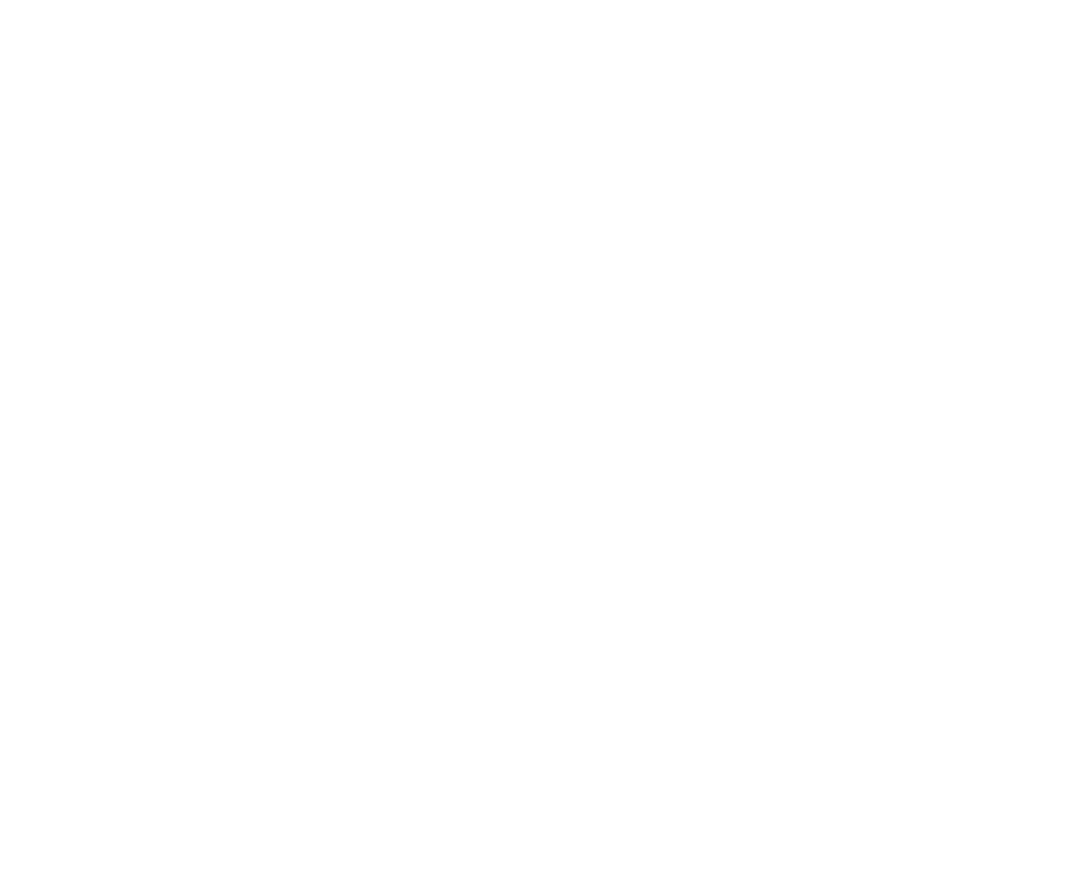
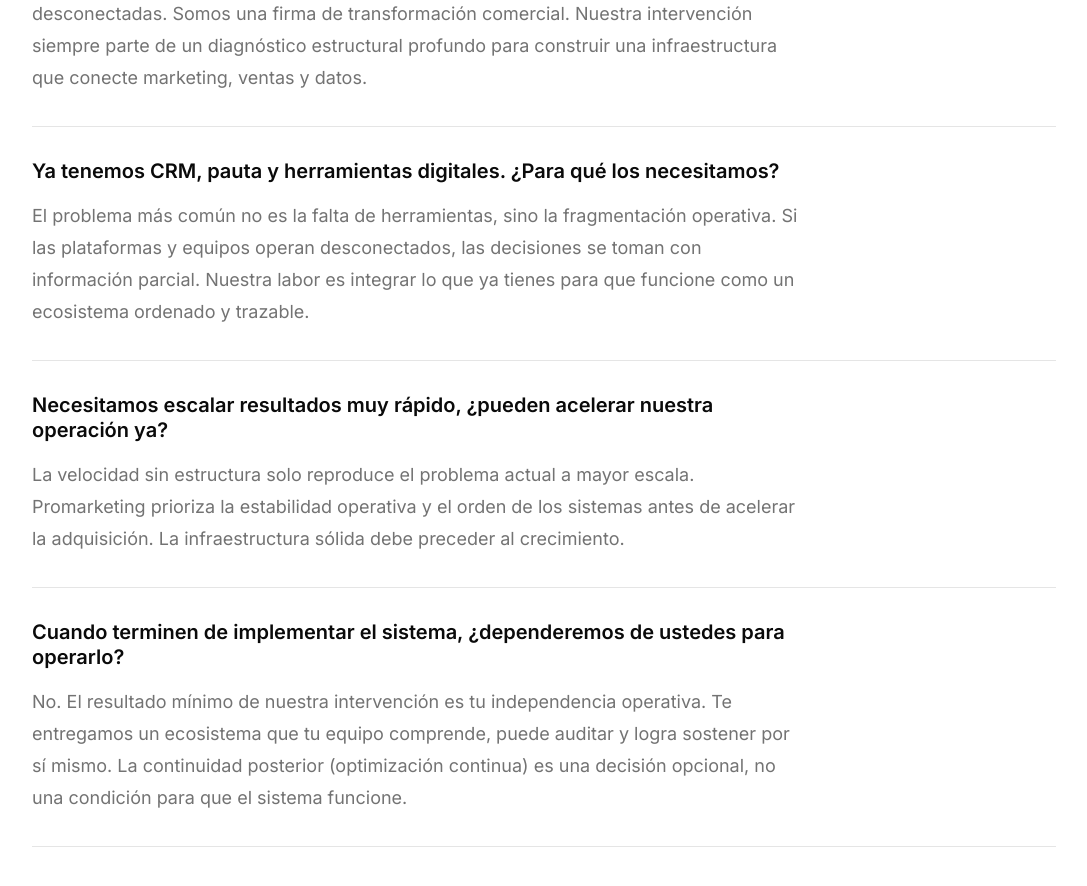
Before and after one commit to Promarketing2026/web, a Next.js app: page / in a window 1280 px wide. Shown: the part 4260-5146 px from the top of the page, without its empty margins (96-1183 px from the left). Before the commit the page ends 4024 px from the top, so only its background shows below. Built offline with nearby package versions, Linux system fonts and the light colour scheme.

Commit message:
Crear sección FAQ

```diff
--- a/app/page.tsx
+++ b/app/page.tsx
@@ -1,4 +1,5 @@
 import { Education } from "@/components/education";
+import { Faq } from "@/components/faq";
 import { Hero } from "@/components/hero";
 import { Problem } from "@/components/problem";
 import { SocialProof } from "@/components/social-proof";
@@ -12,6 +13,7 @@
       <Education />
       <Solution />
       <SocialProof />
+      <Faq />
     </>
   );
 }
--- /dev/null
+++ b/components/faq.tsx
@@ -0,0 +1,52 @@
+const faqItems = [
+  {
+    question: "¿En qué se diferencian de una agencia de marketing tradicional?",
+    answer:
+      "Promarketing no es una agencia que ejecuta tácticas aisladas ni campañas desconectadas. Somos una firma de transformación comercial. Nuestra intervención siempre parte de un diagnóstico estructural profundo para construir una infraestructura que conecte marketing, ventas y datos.",
+  },
+  {
+    question:
+      "Ya tenemos CRM, pauta y herramientas digitales. ¿Para qué los necesitamos?",
+    answer:
+      "El problema más común no es la falta de herramientas, sino la fragmentación operativa. Si las plataformas y equipos operan desconectados, las decisiones se toman con información parcial. Nuestra labor es integrar lo que ya tienes para que funcione como un ecosistema ordenado y trazable.",
+  },
+  {
+    question:
+      "Necesitamos escalar resultados muy rápido, ¿pueden acelerar nuestra operación ya?",
+    answer:
+      "La velocidad sin estructura solo reproduce el problema actual a mayor escala. Promarketing prioriza la estabilidad operativa y el orden de los sistemas antes de acelerar la adquisición. La infraestructura sólida debe preceder al crecimiento.",
+  },
+  {
+    question:
+      "Cuando terminen de implementar el sistema, ¿dependeremos de ustedes para operarlo?",
+    answer:
+      "No. El resultado mínimo de nuestra intervención es tu independencia operativa. Te entregamos un ecosistema que tu equipo comprende, puede auditar y logra sostener por sí mismo. La continuidad posterior (optimización continua) es una decisión opcional, no una condición para que el sistema funcione.",
+  },
+];
+
+export function Faq() {
+  return (
+    <section aria-label="Preguntas frecuentes" className="px-6 py-24 sm:px-10 sm:py-32">
+      <div className="mx-auto max-w-5xl">
+        <dl className="border-t border-border">
+          {faqItems.map((item) => (
+            <div key={item.question} className="border-b border-border py-8">
+              <dt
+                data-faq-question
+                className="max-w-3xl text-xl leading-tight font-semibold text-foreground"
+              >
+                {item.question}
+              </dt>
+              <dd
+                data-faq-answer
+                className="mt-4 max-w-3xl text-lg leading-8 text-muted-foreground"
+              >
+                {item.answer}
+              </dd>
+            </div>
+          ))}
+        </dl>
+      </div>
+    </section>
+  );
+}
```
Also changed, not shown: 2 other files (tests, documents, lock files or other folders).
